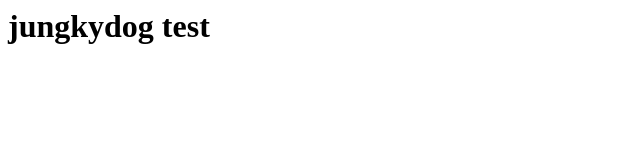
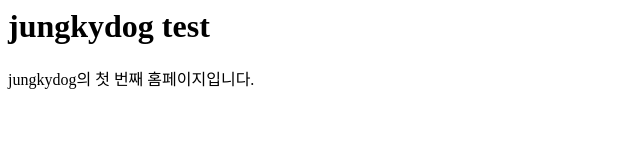
Before and after one commit to amanjungky/homepage, a plain HTML site: page index.html in a window 1280 px wide. Shown: the whole page, without its empty margins (0-640 px from the left). Drawn offline with Linux system fonts and the light colour scheme.

Commit message:
"내용수정"

```diff
--- a/index.html
+++ b/index.html
@@ -1 +1,2 @@
 <h1>jungkydog test</h1>
+<p>jungkydog의 첫 번째 홈페이지입니다.</p>
```
